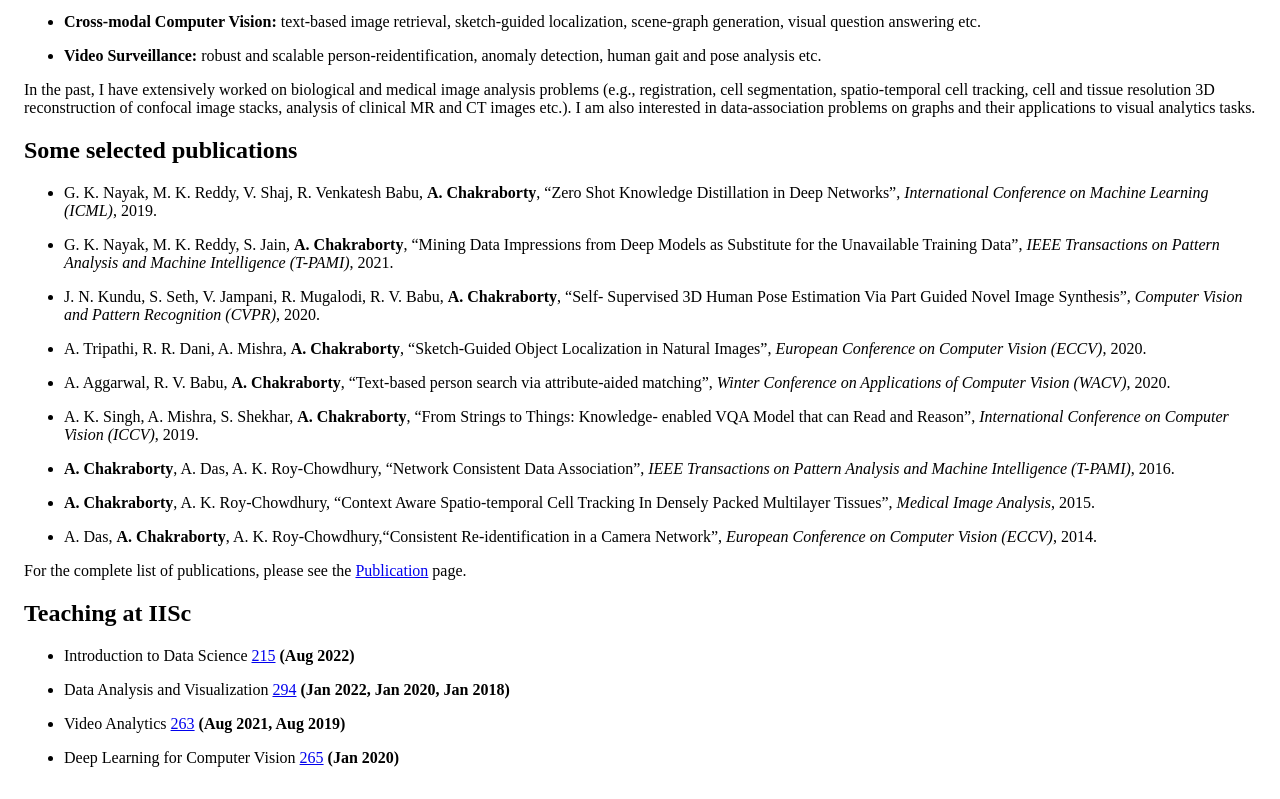
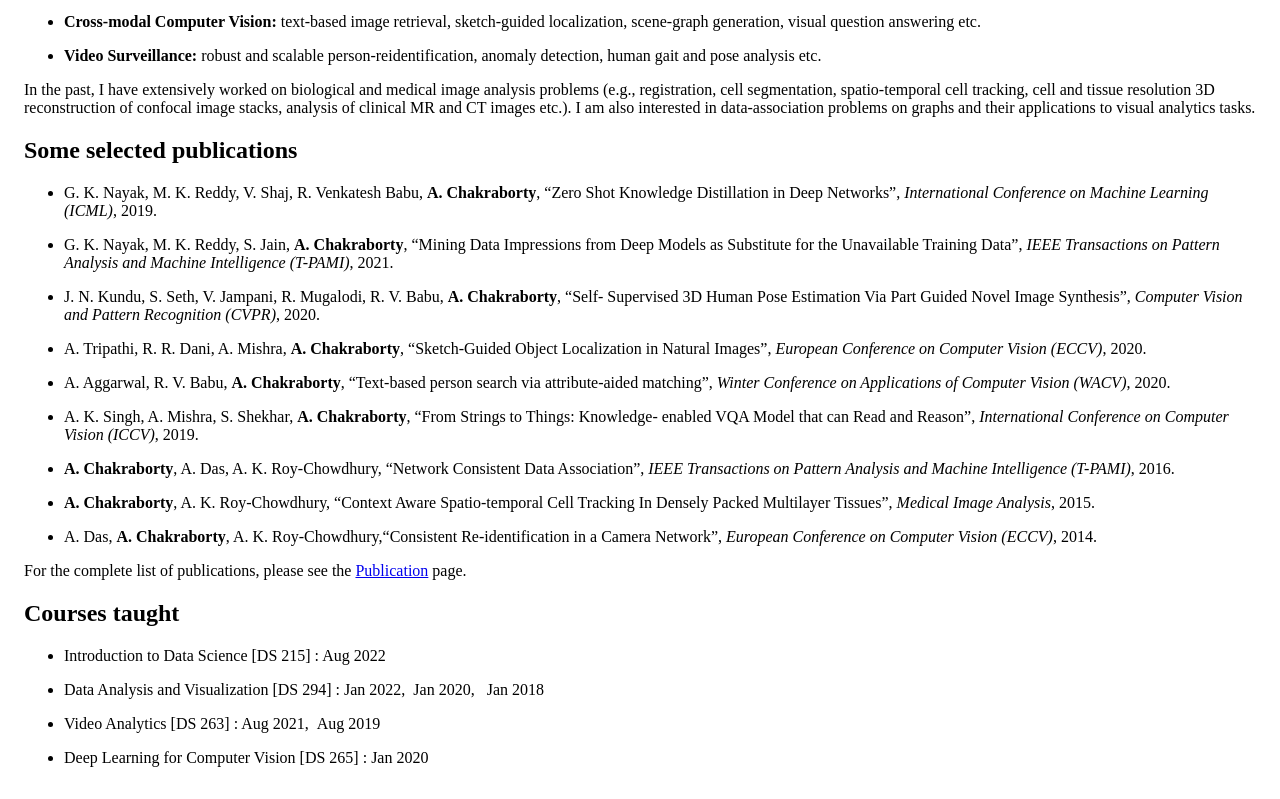
Before and after one commit to anirbanchakraborty/anirbanchakraborty.github.io, a plain HTML site: page index.html in a window 1280 px wide. Shown: the part 557-1356 px from the top of the page. Drawn offline with Linux system fonts and the light colour scheme.

Commit message:
Updated "Courses taught"

```diff
--- a/index.html
+++ b/index.html
@@ -84,21 +84,21 @@ Vision (ICCV)</i>, 2019.</p>
 </li>
 </ul>
 <p>For the complete list of publications, please see the <a href="http://visual-computing.in/publications">Publication</a> page.</p>
-<h2>Teaching at IISc</h2>
+<h2>Courses taught</h2>
 <ul>
-<li><p>Introduction to Data Science <a href="DS">215</a> <b>(Aug 2022)</b></p>
+<li><p>Introduction to Data Science [DS 215] : Aug 2022</p>
 </li>
 </ul>
 <ul>
-<li><p>Data Analysis and Visualization <a href="DS">294</a> <b>(Jan 2022, Jan 2020, Jan 2018)</b></p>
+<li><p>Data Analysis and Visualization [DS 294] : Jan 2022,&nbsp;&nbsp;Jan 2020,&nbsp;&nbsp; Jan 2018</p>
 </li>
 </ul>
 <ul>
-<li><p>Video Analytics <a href="DS">263</a> <b>(Aug 2021, Aug 2019)</b></p>
+<li><p>Video Analytics [DS 263] : Aug 2021,&nbsp;&nbsp;Aug 2019</p>
 </li>
 </ul>
 <ul>
-<li><p>Deep Learning for Computer Vision <a href="DS">265</a> <b>(Jan 2020)</b></p>
+<li><p>Deep Learning for Computer Vision [DS 265] : Jan 2020</p>
 </li>
 </ul>
 </div>
```
Also changed, not shown: 1 other file.
